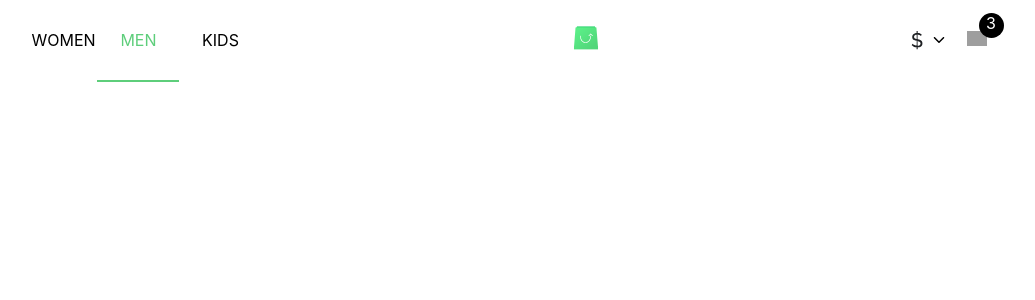
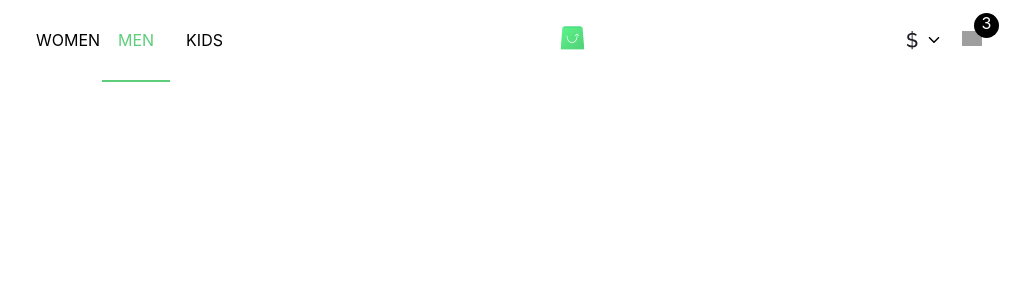
Before and after one commit to moalsaleh95/e-store, a React (Create React App) app: page / in a window 1280 px wide. Shown: the top 300 px of the page, without its empty margins (139-1174 px from the left). Built offline with nearby package versions, Linux system fonts and the light colour scheme; grey boxes are pictures that could not be loaded.

Commit message:
change width of header-item

```diff
--- a/src/index.css
+++ b/src/index.css
@@ -79,7 +79,7 @@ code {
 }
 
 .header-item {
-  width: 50px;
+  max-width: 50px;
 }
 
 .grid {
```
